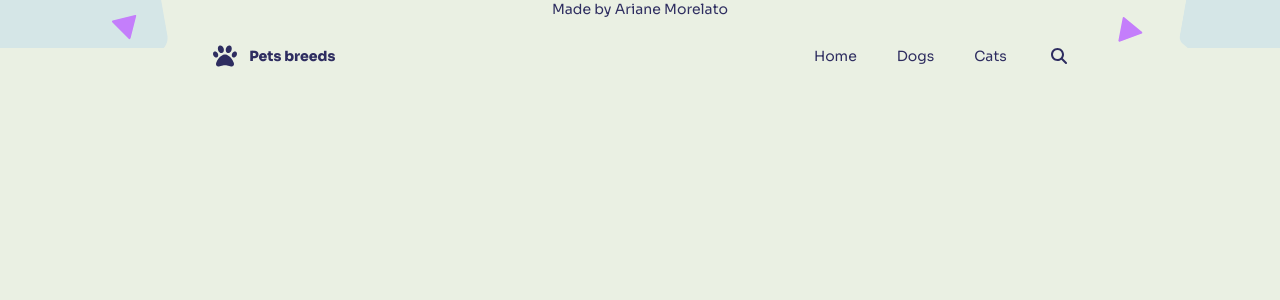
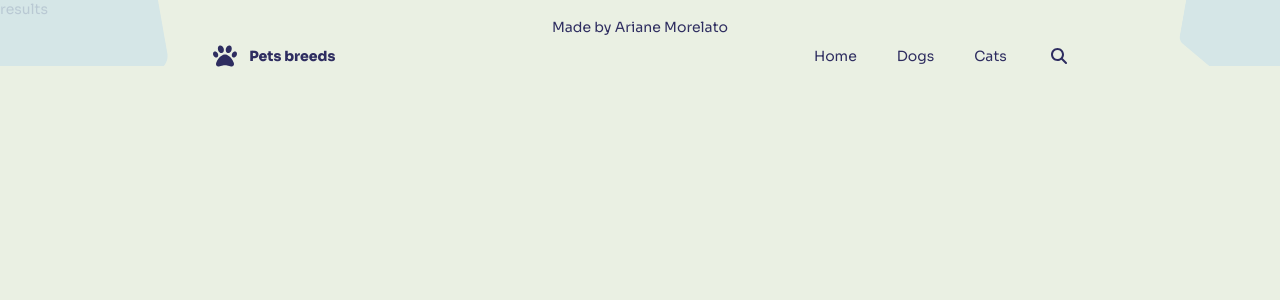
Before and after one commit to aridsm/pet-breeds, a Vue app: page /results in a window 1280 px wide. Shown: the top 300 px of the page. Built offline with nearby package versions, Linux system fonts and the light colour scheme.

Commit message:
route pets cat & dog add

```diff
--- a/src/App.vue
+++ b/src/App.vue
@@ -54,13 +54,13 @@ export default {
 }
 
 #triangle-1 {
-  top: 20%;
+  top: 25vh;
   left: 9%;
   transform: rotate(45deg);
 }
 
 #triangle-2 {
-  bottom: 15%;
+  bottom: 18vh;
   right: 11%;
   transform: rotate(-20deg);
 }
--- a/src/routes.js
+++ b/src/routes.js
@@ -6,14 +6,41 @@ function lazyLoad(view) {
 
 const routes = [
   { path: "/", name: "home", component: lazyLoad("Home") },
-  { path: "/cats", name: "cats", component: lazyLoad("PetsList") },
-  { path: "/dogs", name: "dogs", component: lazyLoad("PetsList") },
   {
-    path: "/dogs/:breed",
-    name: "breed",
-    component: lazyLoad("BreedDetails"),
-    props: true,
+    path: "/:pet(dogs|cats)",
+    component: lazyLoad("Pets"),
+    children: [
+      {
+        path: "",
+        component: lazyLoad("PetsList"),
+      },
+      {
+        path: ":breed",
+        name: "breed",
+        component: lazyLoad("BreedDetails"),
+        props: true,
+      },
+    ],
   },
+  /*{
+    path: "/cats",
+    name: "cats",
+    component: lazyLoad("Pets"),
+    children: [
+      {
+        path: "",
+        name: "cats",
+        component: lazyLoad("PetsList"),
+      },
+      {
+        path: ":breed",
+        name: "breed",
+        component: lazyLoad("BreedDetails"),
+        props: true,
+      },
+    ],
+  },*/
+  { path: "/results", name: "results", component: lazyLoad("Results") },
 ];
 
 export default createRouter({
--- a/src/views/BreedDetails.vue
+++ b/src/views/BreedDetails.vue
@@ -37,7 +37,6 @@ export default {
   },
   computed: {
     pet() {
-      console.log(this.$route);
       return this.$route.name;
     },
     breedDetailsList() {
@@ -79,6 +78,7 @@ export default {
   },
   created() {
     document.title = this.breed;
+    console.log(this.$route);
   },
 };
 </script>
--- /dev/null
+++ b/src/views/Pets.vue
@@ -0,0 +1,5 @@
+<template>
+  <main class="container padding">
+    <router-view :key="$route.path"></router-view>
+  </main>
+</template>
--- a/src/views/PetsList.vue
+++ b/src/views/PetsList.vue
@@ -3,10 +3,10 @@
     <h1>{{ pet }} <span>breeds</span></h1>
     <Loading v-if="loadingList" class="load-spinner">Loading</Loading>
     <ul v-if="petList.length" class="list">
-      <li v-for="dog in petList" :key="dog.name" class="pet-item">
-        <router-link :to="`/dogs/${dog.name}`" target="_blank">
-          <img :src="dog.image_link" :alt="dog.name" />
-          <p>{{ dog.name }}</p>
+      <li v-for="pet in petList" :key="pet.name" class="pet-item">
+        <router-link :to="`/${pets}/${pet.name}`" target="_blank">
+          <img :src="pet.image_link" :alt="pet.name" />
+          <p>{{ pet.name }}</p>
         </router-link>
       </li>
     </ul>
@@ -37,7 +37,8 @@ export default {
   components: { Loading },
   computed: {
     pets() {
-      return this.$route.name;
+      console.log(this.$route.path.slice(1));
+      return this.$route.path.slice(1);
     },
     pet() {
       return (this.pets.charAt(0).toUpperCase() + this.pets.slice(1)).slice(
@@ -82,7 +83,7 @@ export default {
 };
 </script>
 
-<style>
+<style scoped>
 h1 {
   font-size: 2.4rem;
 }
--- /dev/null
+++ b/src/views/Results.vue
@@ -0,0 +1,7 @@
+<template>results</template>
+
+<script>
+export default {};
+</script>
+
+<style scoped></style>
```
